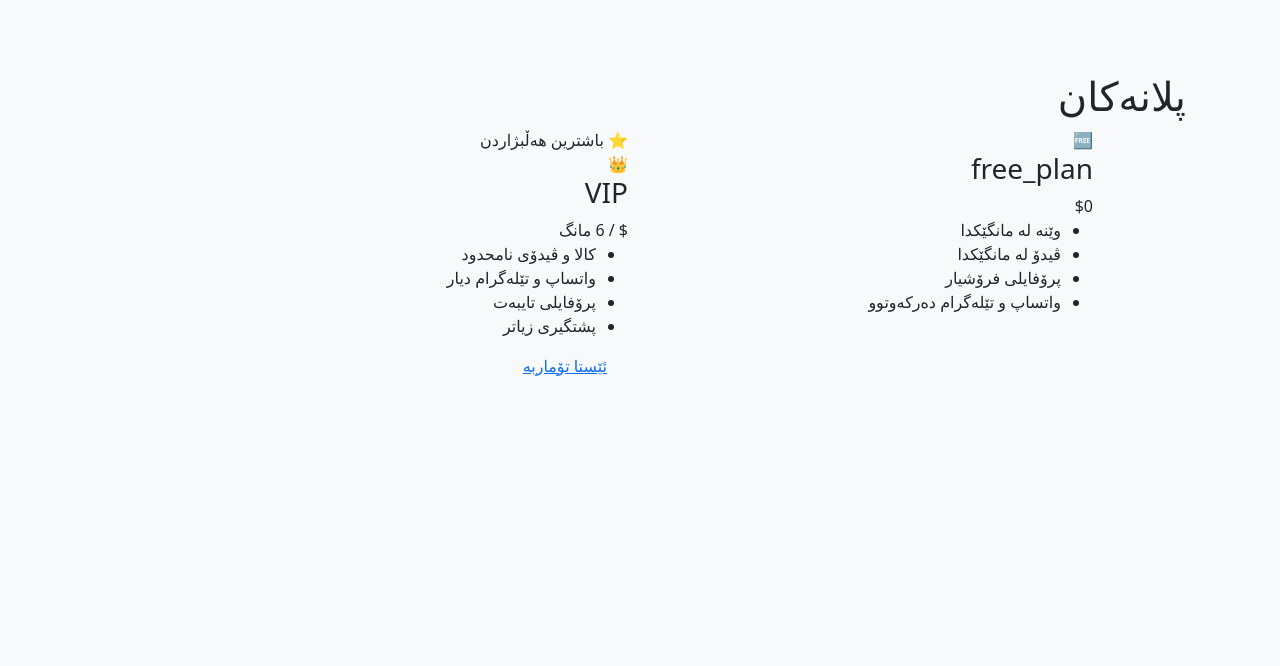
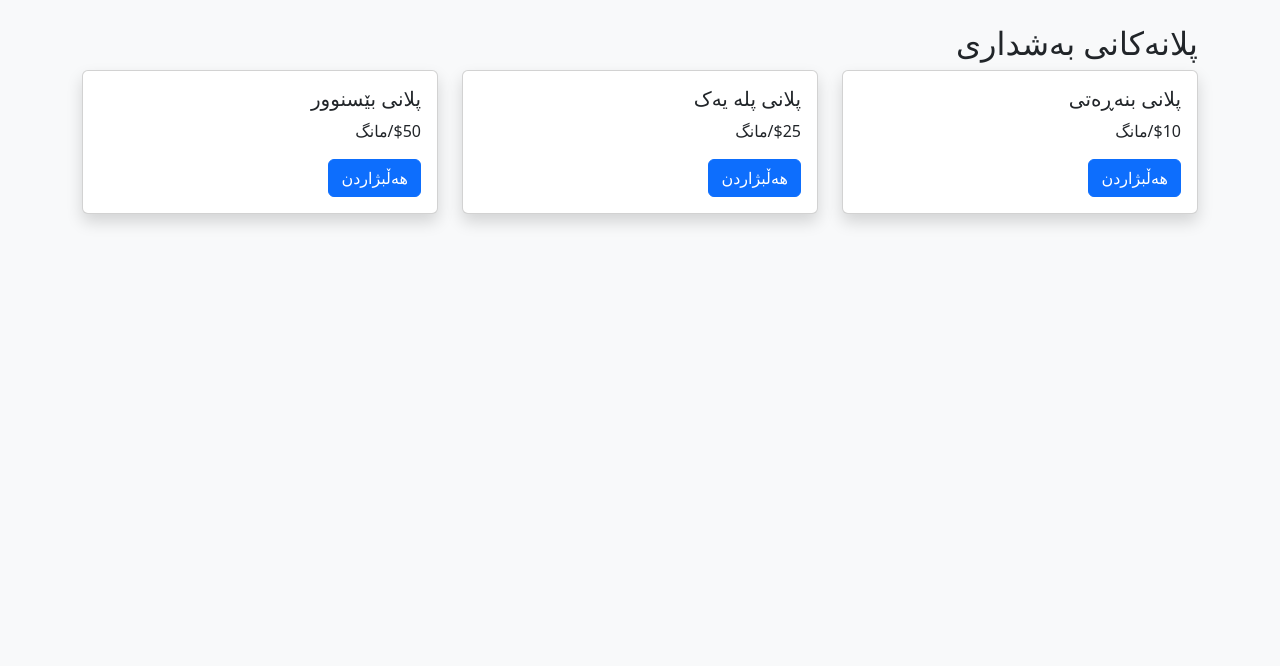
Before and after one commit to muhammadt90900-ux/Cars, a Flask app: page /plans in a window 1280 px wide. Shown: the part 56-722 px from the top of the page. Run offline with Flask 3, Linux system fonts and the light colour scheme; some libraries are stand-ins or nearby versions.

Commit message:
Update plans.html

```diff
--- a/templates/plans.html
+++ b/templates/plans.html
@@ -1,49 +1,10 @@
 {% extends "base.html" %}
+{% block title %}پلانەکان{% endblock %}
 {% block content %}
-<div class="container py-5">
-    <div class="ka-page-hero">
-        <h1 class="ka-hero-title">{{ t('plans') }}</h1>
-    </div>
-    <div class="row g-4 justify-content-center">
-        <div class="col-md-5">
-            <div class="plan-card">
-                <div class="plan-icon">🆓</div>
-                <h3>{{ t('free_plan') }}</h3>
-                <div class="plan-price">$0</div>
-                <ul class="plan-features">
-                    <li><i class="fas fa-check"></i> {{ settings.default_free_img_limit }} وێنە لە مانگێکدا</li>
-                    <li><i class="fas fa-check"></i> {{ settings.default_free_vid_limit }} ڤیدۆ لە مانگێکدا</li>
-                    <li><i class="fas fa-check"></i> پرۆفایلی فرۆشیار</li>
-                    <li><i class="fas fa-times" style="color:#ef4444;"></i> واتساپ و تێلەگرام دەرکەوتوو</li>
-                </ul>
-            </div>
-        </div>
-        <div class="col-md-5">
-            <div class="plan-card plan-vip">
-                <div class="plan-badge">⭐ باشترین هەڵبژاردن</div>
-                <div class="plan-icon">👑</div>
-                <h3>VIP</h3>
-                <div class="plan-price">${{ settings.vip_price_usd }}<span style="font-size:1rem;color:var(--text-muted);"> / {{ settings.vip_months }} مانگ</span></div>
-                <ul class="plan-features">
-                    <li><i class="fas fa-infinity" style="color:var(--gold);"></i> کالا و ڤیدۆی نامحدود</li>
-                    <li><i class="fas fa-check"></i> واتساپ و تێلەگرام دیار</li>
-                    <li><i class="fas fa-check"></i> پرۆفایلی تایبەت</li>
-                    <li><i class="fas fa-check"></i> پشتگیری زیاتر</li>
-                </ul>
-                {% if current_user.is_authenticated %}
-                <form method="POST" action="{{ url_for('upgrade_vip') }}">
-                    <input type="hidden" name="csrf_token" value="{{ csrf_token() }}">
-                    <button type="submit" class="btn-ka-primary w-100 justify-content-center mt-3" style="padding:13px;font-size:1rem;">
-                        <i class="fas fa-crown me-2"></i>{{ t('upgrade_vip') }}
-                    </button>
-                </form>
-                {% else %}
-                <a href="{{ url_for('register') }}" class="btn-ka-primary w-100 justify-content-center mt-3" style="padding:13px;">
-                    <i class="fas fa-crown me-2"></i>ئێستا تۆماربە
-                </a>
-                {% endif %}
-            </div>
-        </div>
-    </div>
+<h2>پلانەکانی بەشداری</h2>
+<div class="row">
+    <div class="col-md-4"><div class="card shadow"><div class="card-body"><h5>پلانی بنەڕەتی</h5><p>$10/مانگ</p><a href="/payment" class="btn btn-primary">ھەڵبژاردن</a></div></div></div>
+    <div class="col-md-4"><div class="card shadow"><div class="card-body"><h5>پلانی پلە یەک</h5><p>$25/مانگ</p><a href="/payment" class="btn btn-primary">ھەڵبژاردن</a></div></div></div>
+    <div class="col-md-4"><div class="card shadow"><div class="card-body"><h5>پلانی بێسنوور</h5><p>$50/مانگ</p><a href="/payment" class="btn btn-primary">ھەڵبژاردن</a></div></div></div>
 </div>
 {% endblock %}
```
